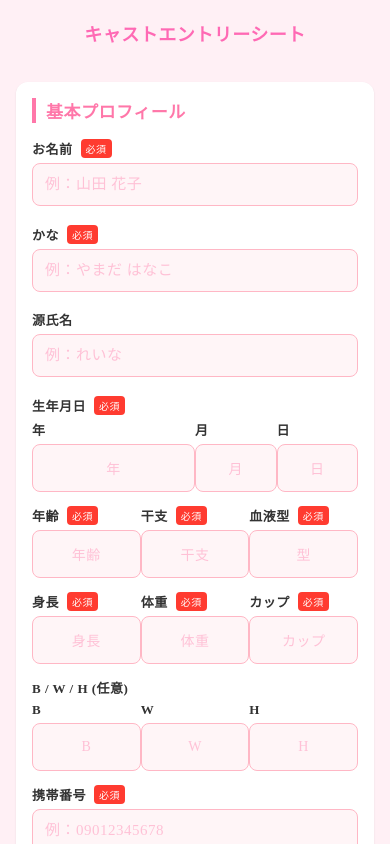
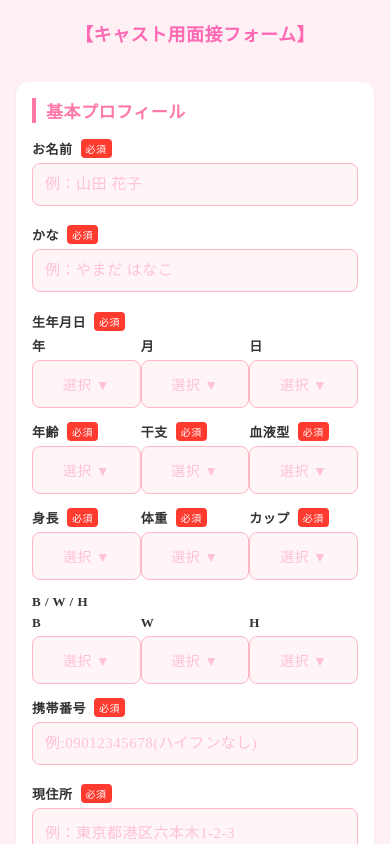
Before and after one commit to Yutojjj/interviw-form-W, a React Native app: screen / in a window 390 px wide. Built offline with nearby package versions, Linux system fonts and the light colour scheme.

Commit message:
Update App.js

```diff
--- a/App.js
+++ b/App.js
@@ -250,62 +250,52 @@ try {
   return (
     <SafeAreaView style={styles.safeArea}>
       <KeyboardAvoidingView behavior={Platform.OS === 'ios' ? 'padding' : 'height'} style={{flex: 1}}>
-        <View style={styles.header}><Text style={styles.headerTitle}>キャストエントリーシート</Text></View>
+        <View style={styles.header}><Text style={styles.headerTitle}>【キャスト用面接フォーム】</Text></View>
         <ScrollView style={styles.scrollView} contentContainerStyle={styles.content} keyboardShouldPersistTaps="handled">
 
           <Section title="基本プロフィール">
             <InputField label="お名前" placeholder="例：山田 花子" required value={form.name} onChangeText={(v) => updateField('name', v)} error={errors.name} />
             <InputField label="かな" placeholder="例：やまだ はなこ" required value={form.kana} onChangeText={(v) => updateField('kana', v)} error={errors.kana} />
-            <InputField label="源氏名" placeholder="例：れいな" value={form.stageName} onChangeText={(v) => updateField('stageName', v)} />
-
             <View style={styles.labelRow}><Text style={styles.label}>生年月日</Text><Text style={styles.requiredTag}>必須</Text></View>
             <View style={styles.row}>
-              <DropdownSelector label="年" options={years} selectedValue={form.birthY} onSelect={(v) => updateField('birthY', v)} flex={2} placeholder="年" />
-              <DropdownSelector label="月" options={Array.from({length:12},(_,i)=>(i+1).toString())} selectedValue={form.birthM} onSelect={(v) => updateField('birthM', v)} flex={1} placeholder="月" />
-              <DropdownSelector label="日" options={Array.from({length:31},(_,i)=>(i+1).toString())} selectedValue={form.birthD} onSelect={(v) => updateField('birthD', v)} flex={1} placeholder="日" />
+              <DropdownSelector label="年" options={years} selectedValue={form.birthY} onSelect={(v) => updateField('birthY', v)} flex={1}  />
+              <DropdownSelector label="月" options={Array.from({length:12},(_,i)=>(i+1).toString())} selectedValue={form.birthM} onSelect={(v) => updateField('birthM', v)} flex={1}  />
+              <DropdownSelector label="日" options={Array.from({length:31},(_,i)=>(i+1).toString())} selectedValue={form.birthD} onSelect={(v) => updateField('birthD', v)} flex={1}  />
             </View>
 
             <View style={styles.row}>
-              <DropdownSelector label="年齢" options={ages} selectedValue={form.age} onSelect={(v) => updateField('age', v)} suffix="歳" required placeholder="年齢" />
-              <DropdownSelector label="干支" options={['子','丑','寅','卯','辰','巳','午','未','申','酉','戌','亥']} selectedValue={form.zodiac} onSelect={(v) => updateField('zodiac', v)} required placeholder="干支" />
-              <DropdownSelector label="血液型" options={['A','B','O','AB']} selectedValue={form.bloodType} onSelect={(v) => updateField('bloodType', v)} suffix="型" required placeholder="型" />
+              <DropdownSelector label="年齢" options={ages} selectedValue={form.age} onSelect={(v) => updateField('age', v)} suffix="歳" required />
+              <DropdownSelector label="干支" options={['子','丑','寅','卯','辰','巳','午','未','申','酉','戌','亥']} selectedValue={form.zodiac} onSelect={(v) => updateField('zodiac', v)} required/>
+              <DropdownSelector label="血液型" options={['A','B','O','AB']} selectedValue={form.bloodType} onSelect={(v) => updateField('bloodType', v)} suffix="型" required />
             </View>
 
             <View style={styles.row}>
-              <DropdownSelector label="身長" options={Array.from({length:51},(_,i)=>(135+i).toString())} selectedValue={form.height} onSelect={(v) => updateField('height', v)} suffix="cm" required placeholder="身長" />
-              <DropdownSelector label="体重" options={Array.from({length:61},(_,i)=>(30+i).toString())} selectedValue={form.weight} onSelect={(v) => updateField('weight', v)} suffix="kg" required placeholder="体重" />
-              <DropdownSelector label="カップ" options={['A','B','C','D','E','F','G','H','I','J以上']} selectedValue={form.cup} onSelect={(v) => updateField('cup', v)} suffix="カップ" required placeholder="カップ" />
+              <DropdownSelector label="身長" options={Array.from({length:51},(_,i)=>(135+i).toString())} selectedValue={form.height} onSelect={(v) => updateField('height', v)} suffix="cm" required  />
+              <DropdownSelector label="体重" options={Array.from({length:61},(_,i)=>(30+i).toString())} selectedValue={form.weight} onSelect={(v) => updateField('weight', v)} suffix="kg" required  />
+              <DropdownSelector label="カップ" options={['A','B','C','D','E','F','G','H','I','J以上']} selectedValue={form.cup} onSelect={(v) => updateField('cup', v)} suffix="カップ" required  />
             </View>
 
-            <View style={styles.labelRow}><Text style={styles.label}>B / W / H (任意)</Text></View>
+            <View style={styles.labelRow}><Text style={styles.label}>B / W / H</Text></View>
             <View style={styles.row}>
-              <DropdownSelector label="B" options={bh_range} selectedValue={form.b} onSelect={(v) => updateField('b', v)} suffix="cm" placeholder="B" />
-              <DropdownSelector label="W" options={w_range} selectedValue={form.w} onSelect={(v) => updateField('w', v)} suffix="cm" placeholder="W" />
-              <DropdownSelector label="H" options={bh_range} selectedValue={form.h} onSelect={(v) => updateField('h', v)} suffix="cm" placeholder="H" />
+              <DropdownSelector label="B" options={bh_range} selectedValue={form.b} onSelect={(v) => updateField('b', v)} suffix="cm" />
+              <DropdownSelector label="W" options={w_range} selectedValue={form.w} onSelect={(v) => updateField('w', v)} suffix="cm"  />
+              <DropdownSelector label="H" options={bh_range} selectedValue={form.h} onSelect={(v) => updateField('h', v)} suffix="cm"  />
             </View>
 
-            <InputField label="携帯番号" placeholder="例：09012345678" keyboardType="phone-pad" required value={form.phone} onChangeText={(v) => updateField('phone', v)} error={errors.phone} />
+            <InputField label="携帯番号" placeholder="例:09012345678(ハイフンなし)" keyboardType="phone-pad" required value={form.phone} onChangeText={(v) => updateField('phone', v)} error={errors.phone} />
             <InputField label="現住所" multiline placeholder="例：東京都港区六本木1-2-3" required value={form.address} onChangeText={(v) => updateField('address', v)} error={errors.address} />
-            <InputField label="本籍地" placeholder="例：愛知県（都道府県から）" required value={form.domicile} onChangeText={(v) => updateField('domicile', v)} error={errors.domicile} />
-            <SelectButtons label="お住まい" options={['実家', '一人暮らし', '友人宅', '彼氏と同居', 'その他']} required selectedValue={form.livingStatus} onSelect={(v) => updateField('livingStatus', v)} error={errors.livingStatus} />
+            <InputField label="本籍地" placeholder="例：東京都港区六本木1-2-3" required value={form.domicile} onChangeText={(v) => updateField('domicile', v)} error={errors.domicile} />
+            <SelectButtons label="お住まい" options={['実家', '一人暮らし', '友人宅', '彼氏と同居','その他']} required selectedValue={form.livingStatus} onSelect={(v) => updateField('livingStatus', v)} error={errors.livingStatus} />
             {form.livingStatus === 'その他' && <InputField label="詳細" placeholder="例：寮など" required value={form.livingStatusCustom} onChangeText={(v) => updateField('livingStatusCustom', v)} />}
           </Section>
-
-          <Section title="職業・詳細状況">
-            <SelectButtons label="現在の職業 [昼職]" options={['学生','社会人','フリーター/アルバイト','キャバクラ等','なし']} required selectedValue={form.jobDay} onSelect={(v) => updateField('jobDay', v)} error={errors.jobDay} />
-            <SelectButtons label="現在の職業 [夜職]" options={['学生','社会人','フリーター/アルバイト','キャバクラ等','なし']} required selectedValue={form.jobNight} onSelect={(v) => updateField('jobNight', v)} error={errors.jobNight} />
-            <SelectButtons label="水商売の経験" options={['ある', 'ない']} required selectedValue={form.nightJobExp} onSelect={(v) => updateField('nightJobExp', v)} error={errors.nightJobExp} />
-            <MultiSelectButtons label="語学 (複数回答可)" options={['日本語のみ', '英語', '中国語', 'その他']} required selectedValues={form.language} onToggle={(v) => toggleMulti('language', v)} error={errors.language} />
-            {form.language.includes('その他') && <InputField label="詳細" placeholder="例：韓国語" required value={form.languageCustom} onChangeText={(v) => updateField('languageCustom', v)} />}
-            <SelectButtons label="お酒" options={['強い','飲める','少し飲める','あまり飲めない','NG']} required selectedValue={form.alcohol} onSelect={(v) => updateField('alcohol', v)} error={errors.alcohol} />
+          <Section title="緊急連絡先">
+            <View style={styles.row}>
+              <InputField label="ご氏名" placeholder="山田 太郎" required value={form.emName} onChangeText={(v) => updateField('emName', v)} error={errors.emName} flex={2} />
+              <View style={{width:10}}/><InputField label="続柄" placeholder="父" required value={form.emRelation} onChangeText={(v) => updateField('emRelation', v)} error={errors.emRelation} flex={1} />
+            </View>
+            <InputField label="電話番号" placeholder="08012345678" required keyboardType="phone-pad" value={form.emPhone} onChangeText={(v) => updateField('emPhone', v)} error={errors.emPhone} />
+            <InputField label="住所" multiline required placeholder="東京都..." value={form.emAddress} onChangeText={(v) => updateField('emAddress', v)} error={errors.emAddress} />
           </Section>
-
-          {/* ★ 水商売の経験が「ある」の場合のみ職歴セクションを表示 ★ */}
-          {form.nightJobExp === 'ある' && (
-            <Section title="過去の職歴 (夜職)">
-              {[1,2,3,4,5].map(n => <WorkHistoryCard key={n} symbol={n} prefix={`n${n}`} data={form} updateField={updateField} />)}
-            </Section>
-          )}
 
           <Section title="勤務条件・希望">
             <SelectButtons label="応募方法" options={['紹介','WARPスタッフの紹介','求人広告(ショコラ等)','その他']} required selectedValue={form.applyMethod} onSelect={(v) => updateField('applyMethod', v)} error={errors.applyMethod} />
@@ -315,6 +305,8 @@ try {
             <MultiSelectButtons label="何曜日入れますか" options={['未定','月','火','水','木','金','土','日']} required selectedValues={form.availableDays} onToggle={(v) => toggleMulti('availableDays', v)} error={errors.availableDays} />
             <DropdownSelector label="希望時給" options={hourlyWages} selectedValue={form.desiredWage} onSelect={(v) => updateField('desiredWage', v)} suffix="円" required placeholder="選択" />
             <InputField label="志望動機" multiline placeholder="例：将来の貯金のため" required value={form.motivation} onChangeText={(v) => updateField('motivation', v)} error={errors.motivation} />
+            <InputField label="源氏名" placeholder="ご希望の源氏名" value={form.stageName} onChangeText={(v) => updateField('stageName', v)} />
+
           </Section>
 
           <Section title="勤務時間・送り先">
@@ -325,8 +317,22 @@ try {
             <InputField label="送り先エリア：体験時" placeholder="例：名古屋市中区" required value={form.deliveryTrial} onChangeText={(v) => updateField('deliveryTrial', v)} error={errors.deliveryTrial} />
             <InputField label="送り先エリア：入店後" placeholder="例：同上" required value={form.deliveryPost} onChangeText={(v) => updateField('deliveryPost', v)} error={errors.deliveryPost} />
           </Section>
+          <Section title="勤務情報">
+            <SelectButtons label="現在の職業 [昼職]" options={['学生','社会人','フリーター/アルバイト','自営業','なし']} required selectedValue={form.jobDay} onSelect={(v) => updateField('jobDay', v)} error={errors.jobDay} />
+            <SelectButtons label="現在の職業 [夜職]" options={['学生','社会人','フリーター/アルバイト','キャバクラ等','自営業','なし']} required selectedValue={form.jobNight} onSelect={(v) => updateField('jobNight', v)} error={errors.jobNight} />
+            <MultiSelectButtons label="語学 (複数回答可)" options={['日本語のみ', '英語', '中国語', 'その他']} required selectedValues={form.language} onToggle={(v) => toggleMulti('language', v)} error={errors.language} />
+            {form.language.includes('その他') && <InputField label="詳細" placeholder="例：韓国語" required value={form.languageCustom} onChangeText={(v) => updateField('languageCustom', v)} />}
+            <SelectButtons label="お酒" options={['強い','飲める','少し飲める','あまり飲めない','NG']} required selectedValue={form.alcohol} onSelect={(v) => updateField('alcohol', v)} error={errors.alcohol} />
+ <SelectButtons label="水商売の経験" options={['ある', 'ない']} required selectedValue={form.nightJobExp} onSelect={(v) => updateField('nightJobExp', v)} error={errors.nightJobExp} />
+          </Section>
 
-          <Section title="詳細ステータス">
+          {/* ★ 水商売の経験が「ある」の場合のみ職歴セクションを表示 ★ */}
+          {form.nightJobExp === 'ある' && (
+            <Section title="過去の職歴 (夜職)">
+              {[1,2,3,4,5].map(n => <WorkHistoryCard key={n} symbol={n} prefix={`n${n}`} data={form} updateField={updateField} />)}
+            </Section>
+          )}
+          <Section title="詳細情報">
             <View style={styles.row}>
               <InputField label="趣味" placeholder="例：旅行" value={form.hobby} onChangeText={(v) => updateField('hobby', v)} flex={1} />
               <View style={{width:10}}/><InputField label="特技" placeholder="例：ピアノ" value={form.skill} onChangeText={(v) => updateField('skill', v)} flex={1} />
@@ -350,18 +356,8 @@ try {
             <SelectButtons label="タトゥー・刺青" options={['ある', 'ない']} selectedValue={form.tattoo} onSelect={(v) => updateField('tattoo', v)} />
             {form.tattoo === 'ある' && <InputField label="部位・大きさ" value={form.tattooDetail} onChangeText={(v) => updateField('tattooDetail', v)} />}
             <MultiSelectButtons label="家族構成・パートナー" options={['独身', '夫がいる', 'こどもがいる']} selectedValues={form.familyStatus} onToggle={(v) => toggleMulti('familyStatus', v)} />
-            <SelectButtons label="親・彼氏の承諾" options={['はい', 'いいえ']} selectedValue={form.familyApproval} onSelect={(v) => updateField('familyApproval', v)} />
+            <SelectButtons label="親・彼氏の承諾" options={['承認を得ている', '承認を得ていない']} selectedValue={form.familyApproval} onSelect={(v) => updateField('familyApproval', v)} />
           </Section>
-
-          <Section title="緊急連絡先">
-            <View style={styles.row}>
-              <InputField label="ご氏名" placeholder="山田 太郎" required value={form.emName} onChangeText={(v) => updateField('emName', v)} error={errors.emName} flex={2} />
-              <View style={{width:10}}/><InputField label="続柄" placeholder="父" required value={form.emRelation} onChangeText={(v) => updateField('emRelation', v)} error={errors.emRelation} flex={1} />
-            </View>
-            <InputField label="電話番号" placeholder="08012345678" required keyboardType="phone-pad" value={form.emPhone} onChangeText={(v) => updateField('emPhone', v)} error={errors.emPhone} />
-            <InputField label="住所" multiline required placeholder="東京都..." value={form.emAddress} onChangeText={(v) => updateField('emAddress', v)} error={errors.emAddress} />
-          </Section>
-
           <View style={styles.consentCard}><Text style={styles.consentText}>記入内容に事実に相違ない場合、チェックしてください</Text><Switch value={isAgreed} onValueChange={(v) => setIsAgreed(v)} trackColor={{ false: "#ccc", true: "#FF77A9" }} /></View>
           <TouchableOpacity style={[styles.submitButton, (!isAgreed || isSubmitting) && styles.submitButtonDisabled]} onPress={handleViewSubmit} disabled={!isAgreed || isSubmitting}>
             {isSubmitting ? <ActivityIndicator color="#fff" /> : <Text style={styles.submitButtonText}>内容を確認して送信</Text>}
```
